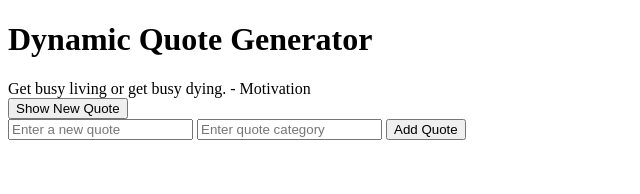
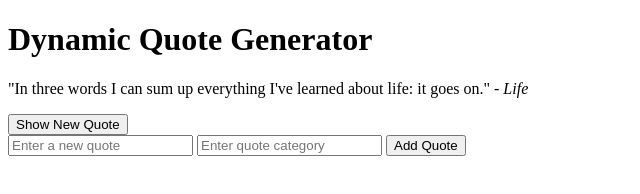
Before and after one commit to beabzk/alx_fe_javascript, a plain HTML site: page dom-manipulation/index.html in a window 1280 px wide. Both pictures are taken after typing "Sample", "Sample" into the empty fields and a click on the button "Add Quote". Shown: the whole page, without its empty margins (0-640 px from the left). Drawn offline with Linux system fonts and the light colour scheme.

Commit message:
Refactor quote display to use innerHTML for improved rendering

```diff
--- a/dom-manipulation/index.html
+++ b/dom-manipulation/index.html
@@ -1,12 +1,10 @@
 <!DOCTYPE html>
 <html lang="en">
-
 <head>
   <meta charset="UTF-8">
   <meta name="viewport" content="width=device-width, initial-scale=1.0">
   <title>Dynamic Quote Generator</title>
 </head>
-
 <body>
   <h1>Dynamic Quote Generator</h1>
   <div id="quoteDisplay"></div>
@@ -14,9 +12,8 @@
   <div>
     <input id="newQuoteText" type="text" placeholder="Enter a new quote" />
     <input id="newQuoteCategory" type="text" placeholder="Enter quote category" />
-        <button id="addQuote">Add Quote</button>
+    <button onclick="addQuote()">Add Quote</button>
   </div>
   <script src="script.js"></script>
 </body>
-
 </html>
--- a/dom-manipulation/script.js
+++ b/dom-manipulation/script.js
@@ -1,14 +1,14 @@
 let quotes = [
-    { text: "Life is what happens when you're busy making other plans.", category: "Life" },
-    { text: "The purpose of our lives is to be happy.", category: "Happiness" },
-    { text: "Get busy living or get busy dying.", category: "Motivation" }
+    { text: "Be the change you wish to see in the world.", category: "Inspirational" },
+    { text: "The only way to do great work is to love what you do.", category: "Motivational" },
+    { text: "In three words I can sum up everything I've learned about life: it goes on.", category: "Life" }
   ];
 
   function showRandomQuote() {
     const quoteDisplay = document.getElementById('quoteDisplay');
     const randomIndex = Math.floor(Math.random() * quotes.length);
     const randomQuote = quotes[randomIndex];
-    quoteDisplay.innerHTML = `${randomQuote.text} - ${randomQuote.category}`;
+    quoteDisplay.innerHTML = `<p>"${randomQuote.text}" - <em>${randomQuote.category}</em></p>`;
   }
 
   function addQuote() {
@@ -17,16 +17,16 @@ function addQuote() {
 
     if (newQuoteText && newQuoteCategory) {
       quotes.push({ text: newQuoteText, category: newQuoteCategory });
-        alert("Quote added successfully!");
+      alert('New quote added successfully!');
       document.getElementById('newQuoteText').value = '';
       document.getElementById('newQuoteCategory').value = '';
     } else {
-        alert("Please enter both the quote text and category.");
+      alert('Please enter both quote text and category.');
     }
   }
 
+  // Event listener for the "Show New Quote" button
   document.getElementById('newQuote').addEventListener('click', showRandomQuote);
-document.getElementById('addQuote').addEventListener('click', addQuote);
 
-// Show a random quote on initial load
+  // Initial quote display
   showRandomQuote();
```
Lines whose indentation alone changed are shown as unchanged.
